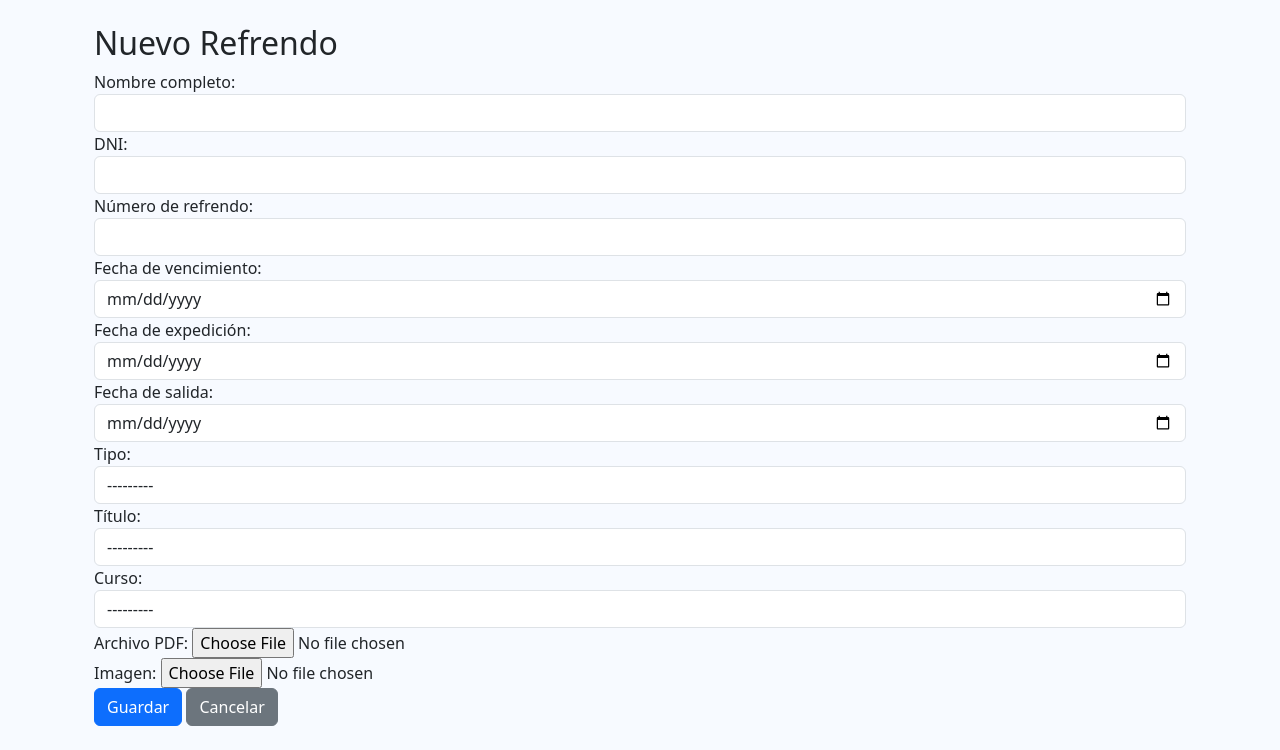
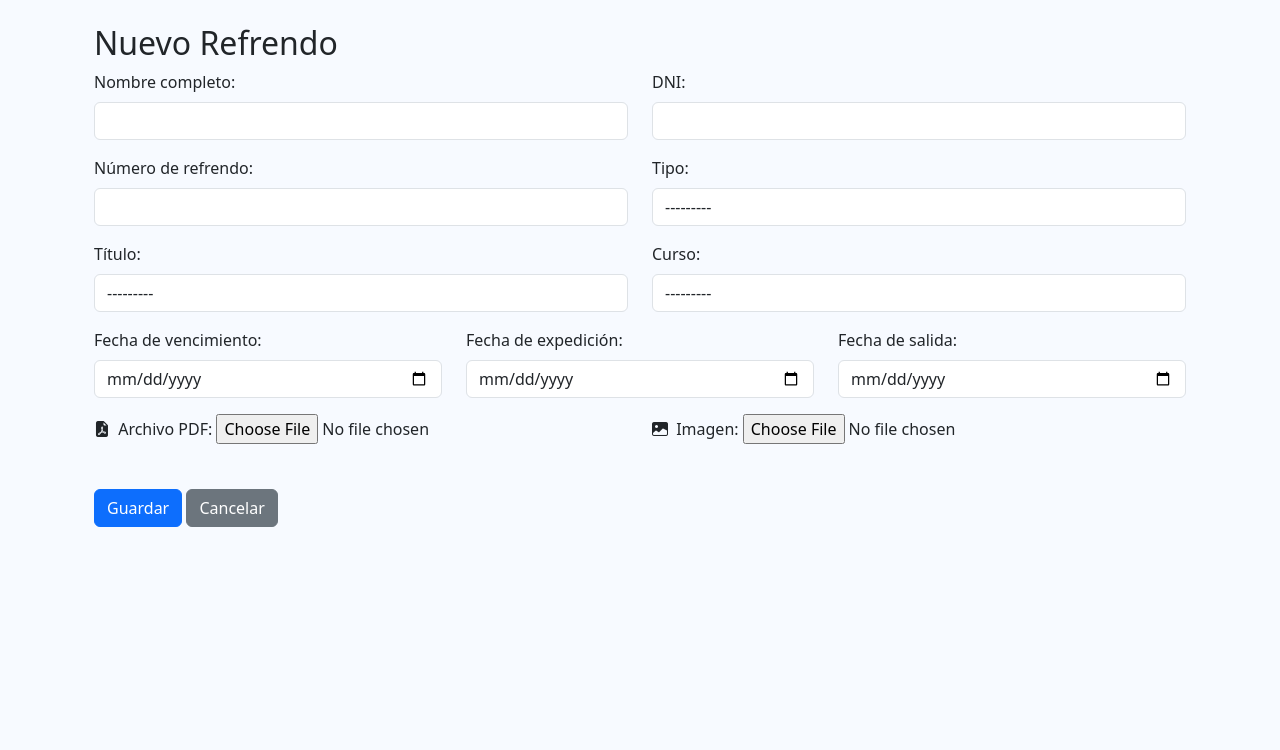
Before and after one commit to LeoDaSilva31/AplicacionRefrendos, a Django app: page /refrendos/refrendo/add/ in a window 1280 px wide. Shown: the part 50-800 px from the top of the page. Run offline with Django 5.2, Linux system fonts and the light colour scheme; the visitor is signed in with stand-in values (Sample User, id 1); data that the repository does not hold is empty; some libraries are stand-ins or nearby versions.

Commit message:
cambio base de datos sqlite por postgresql y orden de formulario en dos columnas para refrendos

```diff
--- a/refrendos/templates/refrendos/refrendo_form.html
+++ b/refrendos/templates/refrendos/refrendo_form.html
@@ -6,69 +6,86 @@
 <form method="post" enctype="multipart/form-data">
     {% csrf_token %}
 
-    <!-- Nombre completo, DNI, etc. -->
-    <div class="form-group">
-        <label for="id_nombre_completo">Nombre completo:</label>
+    <!-- ======== Datos principales ======== -->
+    <div class="row">
+        <div class="col-md-6 mb-3">
+            <label for="id_nombre_completo" class="form-label">Nombre completo:</label>
             {{ form.nombre_completo }}
         </div>
 
-    <div class="form-group">
-        <label for="id_dni">DNI:</label>
+        <div class="col-md-6 mb-3">
+            <label for="id_dni" class="form-label">DNI:</label>
             {{ form.dni }}
         </div>
 
-    <div class="form-group">
-        <label for="id_numero_refrendo">Número de refrendo:</label>
+        <div class="col-md-6 mb-3">
+            <label for="id_numero_refrendo" class="form-label">Número de refrendo:</label>
             {{ form.numero_refrendo }}
         </div>
 
-    <!-- Fechas: Mostrar las fechas en formato compatible con 'date' -->
-    <div class="form-group">
-        <label for="id_fecha_vencimiento">Fecha de vencimiento:</label>
-        <input type="date" name="fecha_vencimiento" id="id_fecha_vencimiento" class="form-control"
+        <div class="col-md-6 mb-3">
+            <label for="id_tipo" class="form-label">Tipo:</label>
+            {{ form.tipo }}
+        </div>
+
+        <div class="col-md-6 mb-3">
+            <label for="id_titulo" class="form-label">Título:</label>
+            {{ form.titulo }}
+        </div>
+
+        <div class="col-md-6 mb-3">
+            <label for="id_curso" class="form-label">Curso:</label>
+            {{ form.curso }}
+        </div>
+    </div>
+
+    <!-- ======== Fechas ======== -->
+    <div class="row">
+        <div class="col-md-4 mb-3">
+            <label for="id_fecha_vencimiento" class="form-label">Fecha de vencimiento:</label>
+            <input type="date" name="fecha_vencimiento" id="id_fecha_vencimiento"
+                   class="form-control"
                    value="{{ form.fecha_vencimiento.value|date:'Y-m-d' }}">
         </div>
 
-    <div class="form-group">
-        <label for="id_fecha_expedicion">Fecha de expedición:</label>
-        <input type="date" name="fecha_expedicion" id="id_fecha_expedicion" class="form-control"
+        <div class="col-md-4 mb-3">
+            <label for="id_fecha_expedicion" class="form-label">Fecha de expedición:</label>
+            <input type="date" name="fecha_expedicion" id="id_fecha_expedicion"
+                   class="form-control"
                    value="{{ form.fecha_expedicion.value|date:'Y-m-d' }}">
         </div>
 
-    <div class="form-group">
-        <label for="id_fecha_salida">Fecha de salida:</label>
-        <input type="date" name="fecha_salida" id="id_fecha_salida" class="form-control"
+        <div class="col-md-4 mb-3">
+            <label for="id_fecha_salida" class="form-label">Fecha de salida:</label>
+            <input type="date" name="fecha_salida" id="id_fecha_salida"
+                   class="form-control"
                    value="{{ form.fecha_salida.value|date:'Y-m-d' }}">
         </div>
-
-    <!-- Resto de los campos -->
-    <div class="form-group">
-        <label for="id_tipo">Tipo:</label>
-        {{ form.tipo }}
     </div>
 
-    <div class="form-group">
-        <label for="id_titulo">Título:</label>
-        {{ form.titulo }}
-    </div>
-
-    <div class="form-group">
-        <label for="id_curso">Curso:</label>
-        {{ form.curso }}
-    </div>
-
-    <!-- Archivos -->
-    <div class="form-group">
-        <label for="id_archivo_pdf">Archivo PDF:</label>
+    <!-- ===== Archivos ===== -->
+    <div class="row">
+        <div class="col-md-6 mb-3">
+            <label for="id_archivo_pdf" class="form-label">
+                <i class="bi bi-file-earmark-pdf-fill me-1"></i>
+                Archivo PDF:
+            </label>
             {{ form.archivo_pdf }}
         </div>
 
-    <div class="form-group">
-        <label for="id_imagen">Imagen:</label>
+        <div class="col-md-6 mb-3">
+            <label for="id_imagen" class="form-label">
+                <i class="bi bi-image-fill me-1"></i>
+                Imagen:
+            </label>
             {{ form.imagen }}
         </div>
+    </div>
 
+    <!-- ======== Botones ======== -->
+    <div class="mt-4">
         <button type="submit" class="btn btn-primary">Guardar</button>
         <a href="{% url 'refrendos:refrendo-list' %}" class="btn btn-secondary">Cancelar</a>
+    </div>
 </form>
 {% endblock %}
```
Also changed, not shown: myproject/settings.py (+70 -102 lines). Lines whose indentation alone changed are shown as unchanged.
